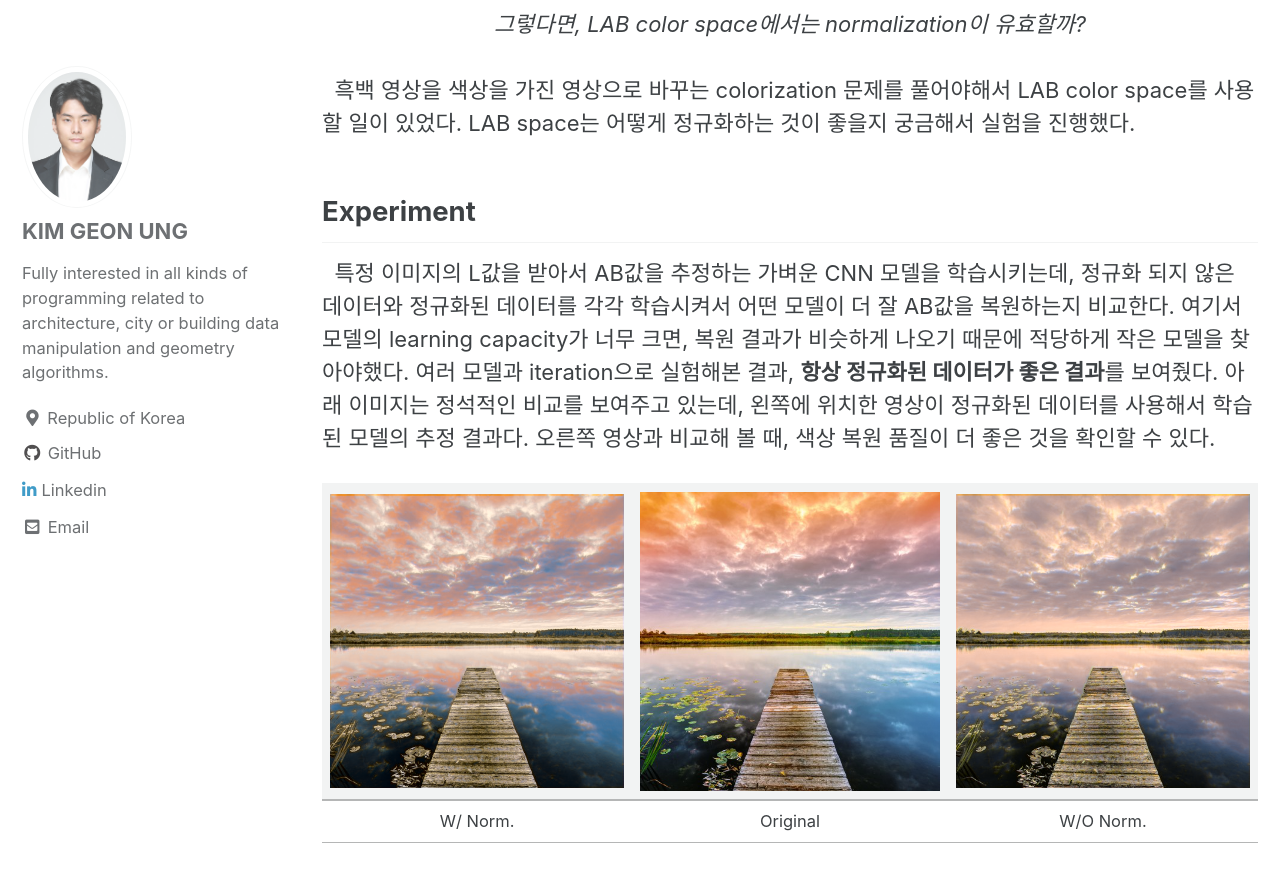
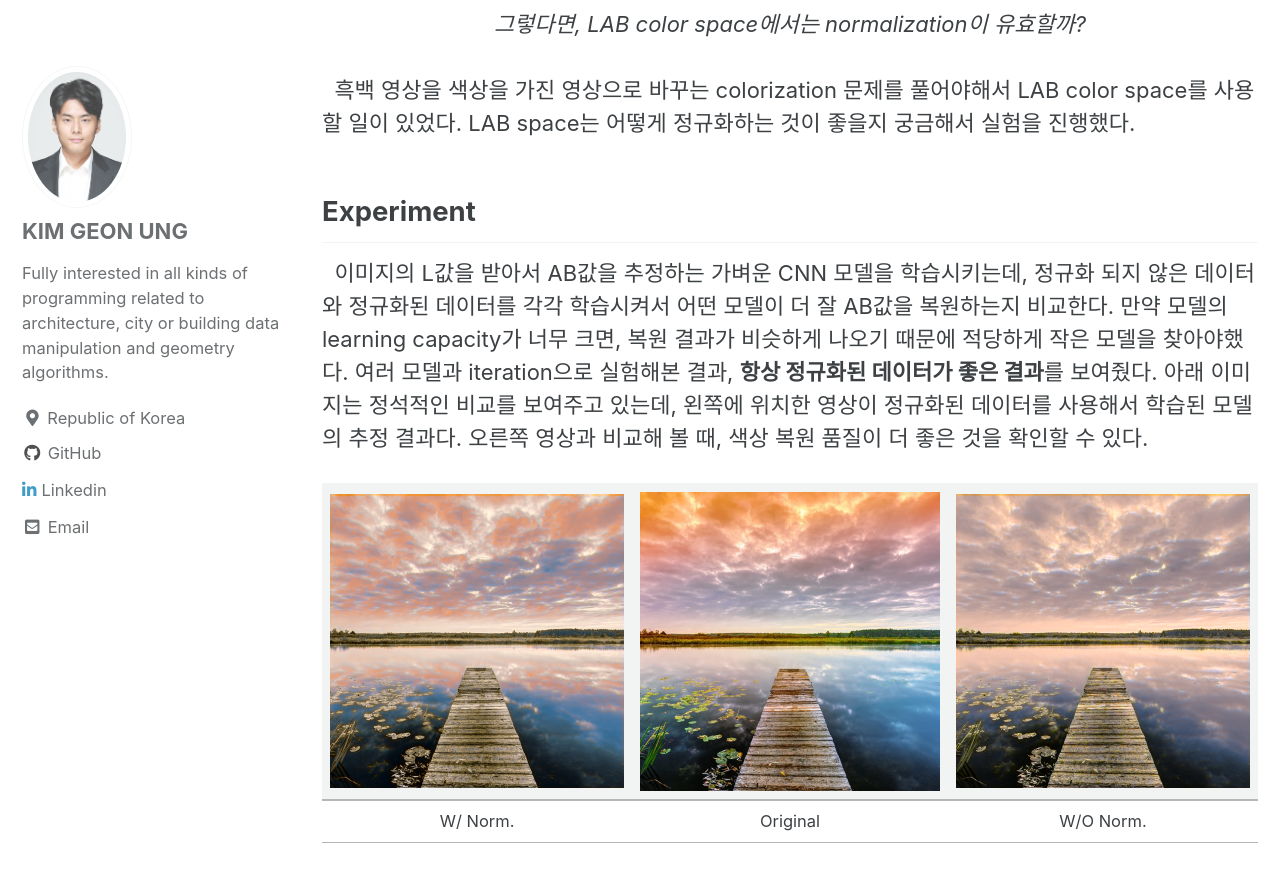
Before and after one commit to KIMGEONUNG/KIMGEONUNG.github.io, a Jekyll site: the page built from _Experiment/2021-10-01-lab_space_norm.md, in a window 1280 px wide and 900 px high, scrolled down 408 px. Shown: the top 882 px of the window. Built offline with Jekyll 4.4.1, drawn with Linux system fonts in a browser that asks for light colours; cached includes are drawn as plain includes.

Commit message:
update: trivial

```diff
--- a/_Experiment/2021-10-01-lab_space_norm.md
+++ b/_Experiment/2021-10-01-lab_space_norm.md
@@ -18,9 +18,9 @@ LAB color space를 사용할 일이 있었다. LAB space는 어떻게 정규화
 
 ## Experiment
 
-&nbsp; 특정 이미지의 L값을 받아서 AB값을 추정하는 가벼운 CNN 모델을 학습시키는데,
+&nbsp; 이미지의 L값을 받아서 AB값을 추정하는 가벼운 CNN 모델을 학습시키는데,
 정규화 되지 않은 데이터와 정규화된 데이터를 각각 학습시켜서 어떤 모델이 더 잘
-AB값을 복원하는지 비교한다. 여기서 모델의 learning capacity가 너무 크면, 복원
+AB값을 복원하는지 비교한다. 만약 모델의 learning capacity가 너무 크면, 복원
 결과가 비슷하게 나오기 때문에 적당하게 작은 모델을 찾아야했다. 여러 모델과
 iteration으로 실험해본 결과, **항상 정규화된 데이터가 좋은 결과**를 보여줬다.
 아래 이미지는 정석적인 비교를 보여주고 있는데, 왼쪽에 위치한 영상이 정규화된
```
